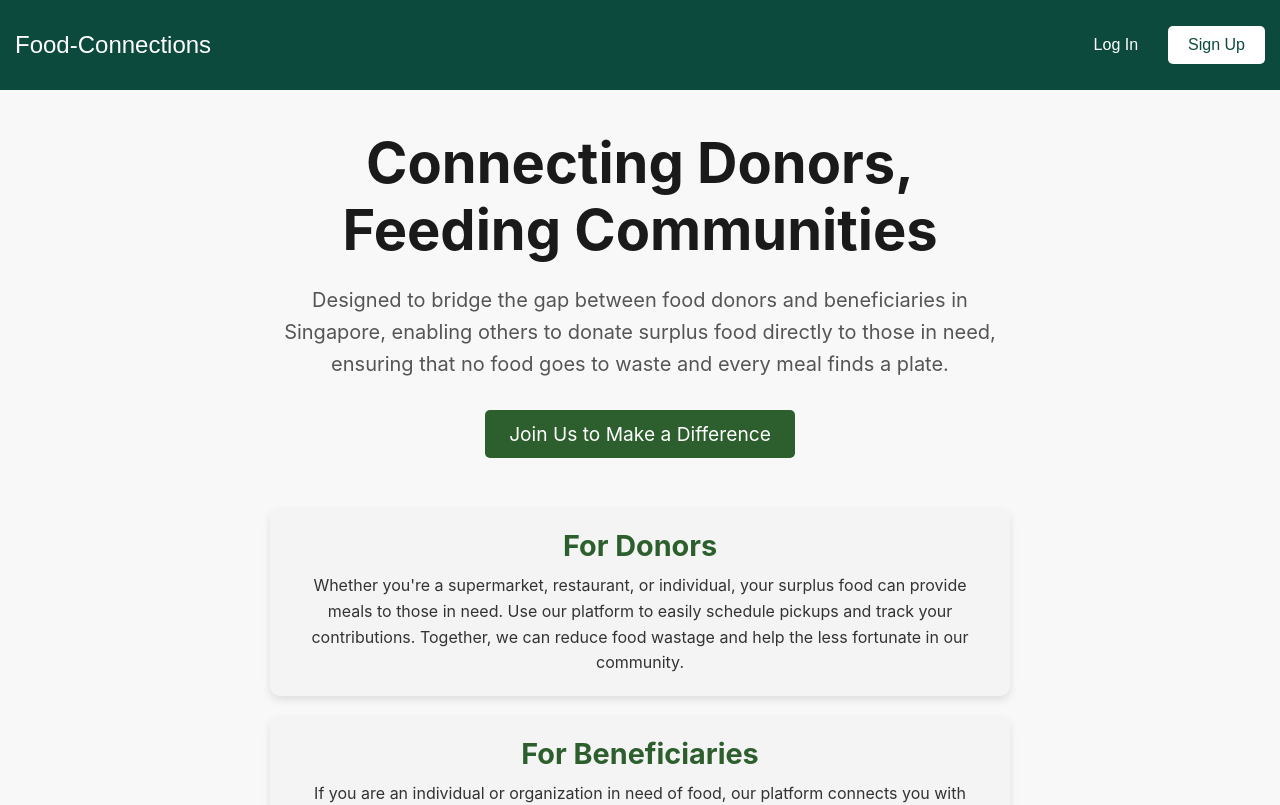
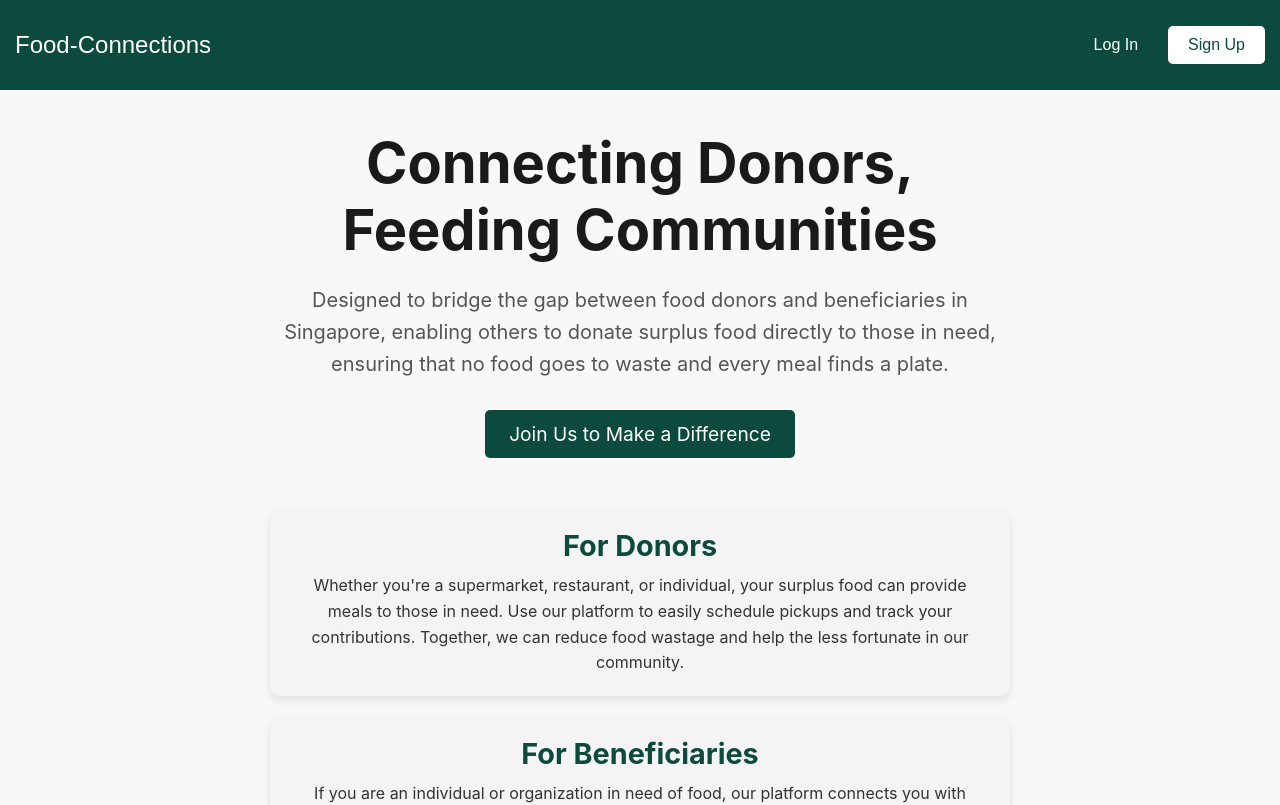
Before and after one commit to Code-to-Give/Frontend, a React (Create React App) app in the folder food-connections/: page / in a window 1280 px wide. Shown: the top 805 px of the page. Built offline with nearby package versions, Linux system fonts and the light colour scheme.

Commit message:
Update LandingPage.css
standardising green color - 0d4a3e

```diff
--- a/food-connections/src/pages/LandingPage/LandingPage.css
+++ b/food-connections/src/pages/LandingPage/LandingPage.css
@@ -56,7 +56,7 @@ body {
 /* CTA Button styling */
 .cta-button {
   display: inline-block;
-  background-color: #2c5f2d;
+  background-color: #0d4a3e;
   color: #fff;
   padding: 12px 24px;
   text-align: center;
@@ -69,7 +69,7 @@ body {
 
 .cta-button:hover {
   background-color: #3e8e41;
-  transform: translateY(-2px);
+  /* transform: translateY(-2px); */
 }
 
 /* Info sections styling */
@@ -95,7 +95,7 @@ body {
 
 #donor-section h2, #beneficiary-section h2 {
   font-size: 1.8rem;
-  color: #2c5f2d;
+  color: #0d4a3e;
   margin-bottom: 10px;
 }
 
```
